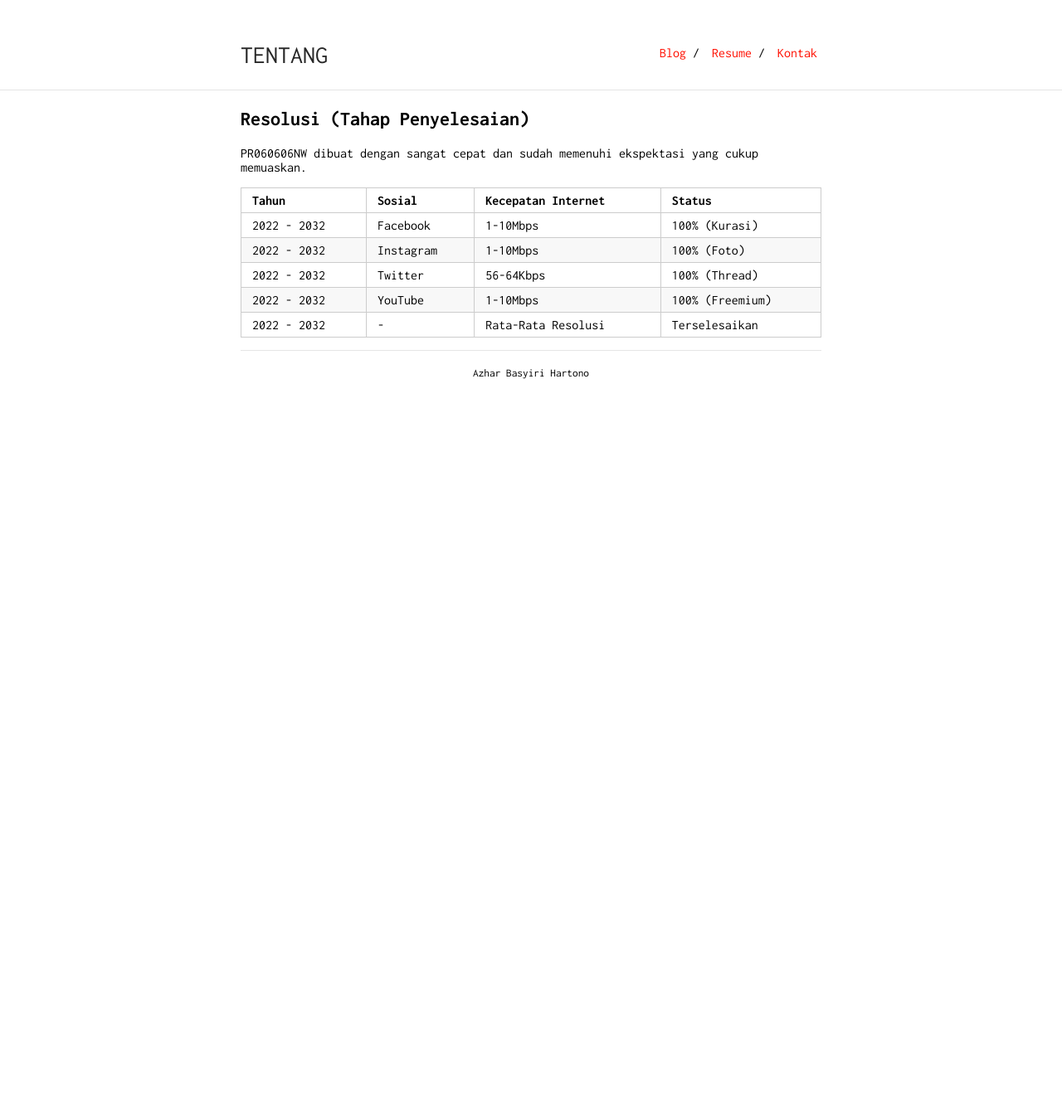
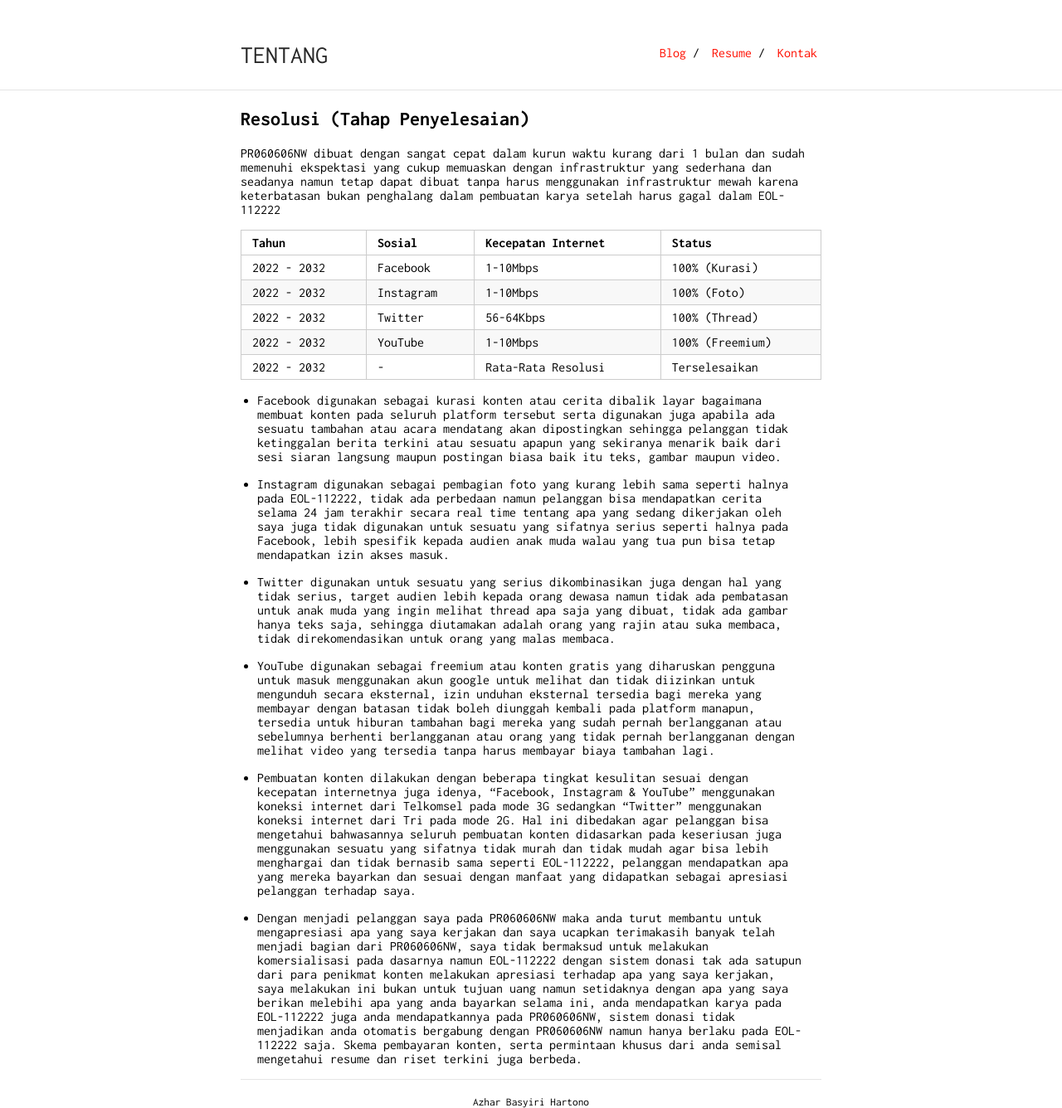
Before and after one commit to intrapegasus/id, a Jekyll site: the page built from resolusi.md, in a window 1280 px wide. Shown: the whole page at 83% size. Built offline with Jekyll 4.4.1, drawn with Linux system fonts in a browser that asks for light colours; our own code applies the rules of GitHub Pages for plain Markdown files; before the commit the page ends 900 px from its top, so only the background shows below that.

Commit message:
Update resolusi.md

```diff
--- a/resolusi.md
+++ b/resolusi.md
@@ -1,6 +1,6 @@
 ## Resolusi (Tahap Penyelesaian)
 
-PR060606NW dibuat dengan sangat cepat dan sudah memenuhi ekspektasi yang cukup memuaskan.
+PR060606NW dibuat dengan sangat cepat dalam kurun waktu kurang dari 1 bulan dan sudah memenuhi ekspektasi yang cukup memuaskan dengan infrastruktur yang sederhana dan seadanya namun tetap dapat dibuat tanpa harus menggunakan infrastruktur mewah karena keterbatasan bukan penghalang dalam pembuatan karya setelah harus gagal dalam EOL-112222
 
 
 Tahun       | Sosial          | Kecepatan Internet  | Status
@@ -10,3 +10,15 @@ Tahun       | Sosial          | Kecepatan Internet  | Status
 2022 - 2032 | Twitter         | 56-64Kbps           | 100% (Thread)
 2022 - 2032 | YouTube         | 1-10Mbps            | 100% (Freemium)
 2022 - 2032 | -               | Rata-Rata Resolusi  | Terselesaikan
+
+* Facebook digunakan sebagai kurasi konten atau cerita dibalik layar bagaimana membuat konten pada seluruh platform tersebut serta digunakan juga apabila ada sesuatu tambahan atau acara mendatang akan dipostingkan sehingga pelanggan tidak ketinggalan berita terkini atau sesuatu apapun yang sekiranya menarik baik dari sesi siaran langsung maupun postingan biasa baik itu teks, gambar maupun video.
+
+* Instagram digunakan sebagai pembagian foto yang kurang lebih sama seperti halnya pada EOL-112222, tidak ada perbedaan namun pelanggan bisa mendapatkan cerita selama 24 jam terakhir secara real time tentang apa yang sedang dikerjakan oleh saya juga tidak digunakan untuk sesuatu yang sifatnya serius seperti halnya pada Facebook, lebih spesifik kepada audien anak muda walau yang tua pun bisa tetap mendapatkan izin akses masuk.
+
+* Twitter digunakan untuk sesuatu yang serius dikombinasikan juga dengan hal yang tidak serius, target audien lebih kepada orang dewasa namun tidak ada pembatasan untuk anak muda yang ingin melihat thread apa saja yang dibuat, tidak ada gambar hanya teks saja, sehingga diutamakan adalah orang yang rajin atau suka membaca, tidak direkomendasikan untuk orang yang malas membaca.
+
+* YouTube digunakan sebagai freemium atau konten gratis yang diharuskan pengguna untuk masuk menggunakan akun google untuk melihat dan tidak diizinkan untuk mengunduh secara eksternal, izin unduhan eksternal tersedia bagi mereka yang membayar dengan batasan tidak boleh diunggah kembali pada platform manapun, tersedia untuk hiburan tambahan bagi mereka yang sudah pernah berlangganan atau sebelumnya berhenti berlangganan atau orang yang tidak pernah berlangganan dengan melihat video yang tersedia tanpa harus membayar biaya tambahan lagi.
+
+* Pembuatan konten dilakukan dengan beberapa tingkat kesulitan sesuai dengan kecepatan internetnya juga idenya, "Facebook, Instagram & YouTube" menggunakan koneksi internet dari Telkomsel pada mode 3G sedangkan "Twitter" menggunakan koneksi internet dari Tri pada mode 2G. Hal ini dibedakan agar pelanggan bisa mengetahui bahwasannya seluruh pembuatan konten didasarkan pada keseriusan juga menggunakan sesuatu yang sifatnya tidak murah dan tidak mudah agar bisa lebih menghargai dan tidak bernasib sama seperti EOL-112222, pelanggan mendapatkan apa yang mereka bayarkan dan sesuai dengan manfaat yang didapatkan sebagai apresiasi pelanggan terhadap saya.
+
+* Dengan menjadi pelanggan saya pada PR060606NW maka anda turut membantu untuk mengapresiasi apa yang saya kerjakan dan saya ucapkan terimakasih banyak telah menjadi bagian dari PR060606NW, saya tidak bermaksud untuk melakukan komersialisasi pada dasarnya namun EOL-112222 dengan sistem donasi tak ada satupun dari para penikmat konten melakukan apresiasi terhadap apa yang saya kerjakan, saya melakukan ini bukan untuk tujuan uang namun setidaknya dengan apa yang saya berikan melebihi apa yang anda bayarkan selama ini, anda mendapatkan karya pada EOL-112222 juga anda mendapatkannya pada PR060606NW, sistem donasi tidak menjadikan anda otomatis bergabung dengan PR060606NW namun hanya berlaku pada EOL-112222 saja. Skema pembayaran konten, serta permintaan khusus dari anda semisal mengetahui resume dan riset terkini juga berbeda.
```
